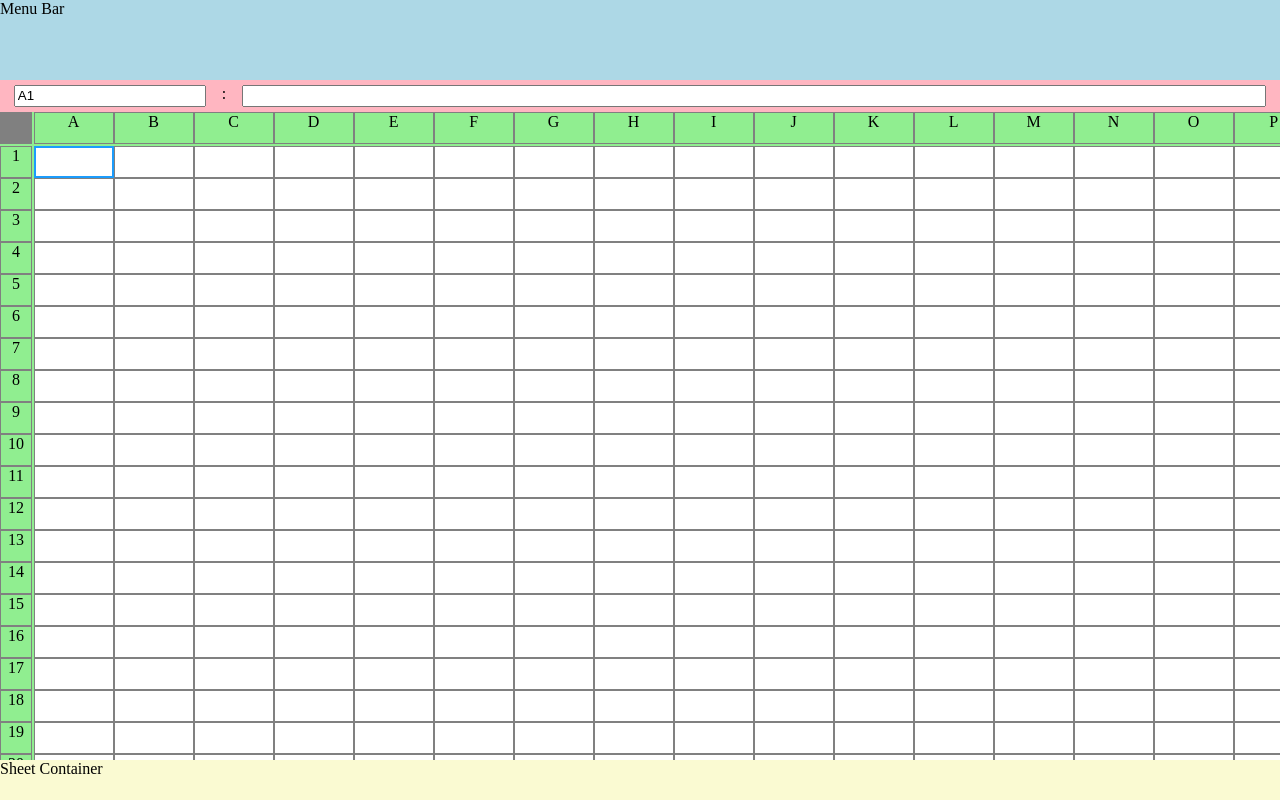
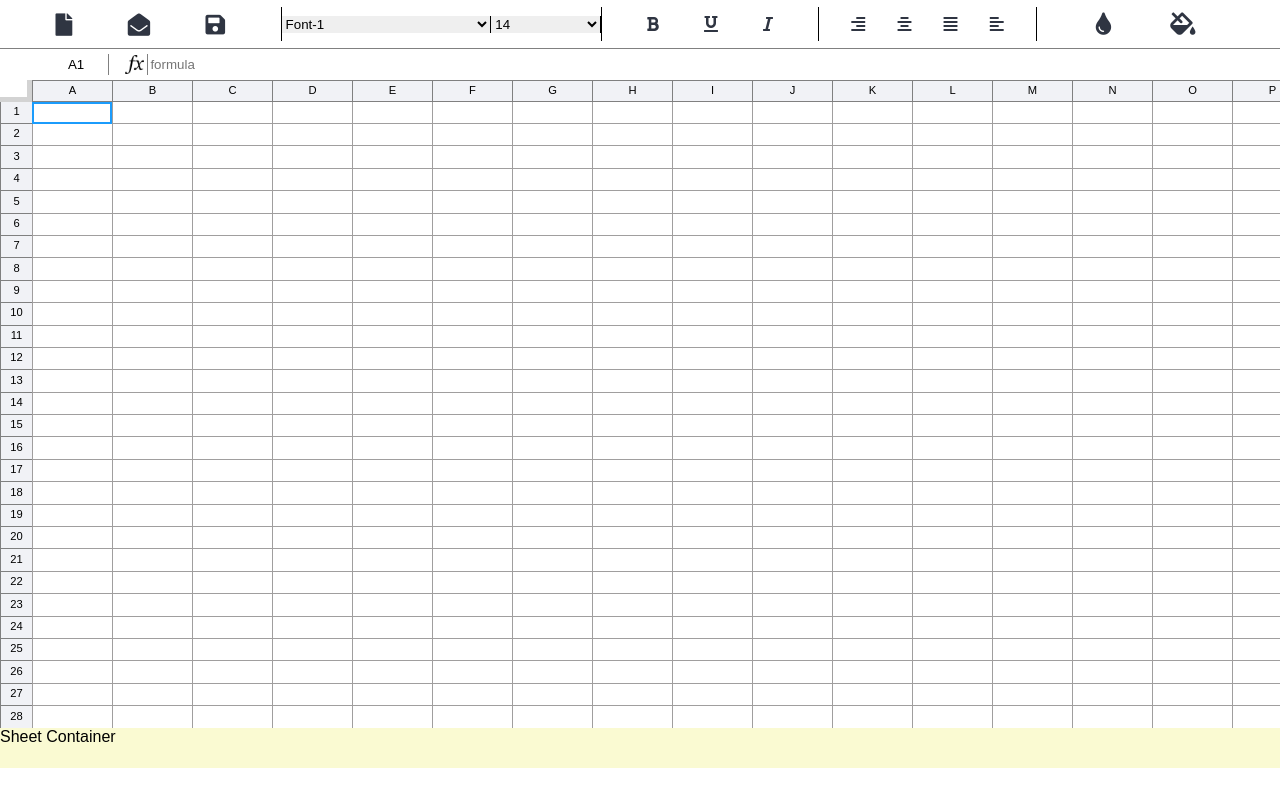
Before and after one commit to syedmdsaifihassan/Web-Development, a plain HTML site: page Browser/Module_4_Excel_Clone/index.html in a window 1280 px wide. Drawn offline with Linux system fonts and the light colour scheme.

Commit message:
bold, underline, italic, alignment

```diff
--- a/Browser/Module_4_Excel_Clone/index.html
+++ b/Browser/Module_4_Excel_Clone/index.html
@@ -6,34 +6,87 @@
     <meta http-equiv="X-UA-Compatible" content="IE=edge">
     <meta name="viewport" content="width=device-width, initial-scale=1.0">
     <title>Document</title>
+    <!-- font awesome -> while using icons  -->
+    <link rel="stylesheet" href="https://pro.fontawesome.com/releases/v5.10.0/css/all.css"
+        integrity="sha384-AYmEC3Yw5cVb3ZcuHtOA93w35dYTsvhLPVnYs9eStHfGJvOvKxVfELGroGkvsg+p" crossorigin="anonymous" />
     <link rel="stylesheet" href="style.css">
 </head>
 
 <body>
     <!-- .menu_bar+.formula_bar+.grid_container+.sheets_container -->
-    <div class="menu_bar">Menu Bar </div>
+    <div class="menu_bar">
+        <!-- new open save -->
+        <div class="new_open_save_container">
+            <div class="icon_container">
+                <i class="fas fa-file"></i>
+            </div>
+            <div class="icon_container">
+                <i class="fas fa-envelope-open"></i>
+            </div>
+            <div class="icon_container">
+                <i class="fas fa-save"></i>
+            </div>
+        </div>
+        <!-- font family and font size -->
+        <!-- select  -->
+        <div class="formatting-container">
+            <select class="font_family_input">
+                <option value="'Courier New'">Font-1</option>
+                <option value="'Franklin Gothic Medium'">Font-2</option>
+                <option value="'Trebuchet MS'">Font-3</option>
+                <option value="Georgia">Font-4</option>
+            </select>
+            <select class="font_size_input">
+                <option value="14">14</option>
+                <option value="18">18</option>
+                <option value="20">20</option>
+                <option value="24">24</option>
+            </select>
+        </div>
+        <div class="bui_container">
+            <i class="fas fa-bold"></i>
+            <i class="fas fa-underline"></i>
+            <i class="fas fa-italic"></i>
+
+        </div>
+        <!-- bold italic underline  -->
+        <!-- colors-->
+        <div class="alignment_container">
+            <i class="fas fa-align-right right"></i>
+            <i class="fas fa-align-center center"></i>
+            <i class="fas fa-align-justify justify"></i>
+            <i class="fas fa-align-left left"></i>
+        </div>
+        <!-- alignment -->
+        <div class="color-container">
+            <i class="fas fa-tint"></i>
+            <i class="fas fa-fill-drip"></i>
+            <input type="color" class="text_color" style="display: none">
+            <input type="color" class="background_color" style="display:none">
+        </div>
+    </div>
     <div class="formula_bar">
         <input type="text" class="address_input">
-        <div>:</div>
-        <input type="text" class="formula_input">
+        <img src="pngwing.com.png" alt="">
+        <input type="text" class="formula_input" placeholder="formula">
     </div>
+
     <div class="grid_container">
         <div class="top_left_cell">
-
         </div>
         <div class="top_row">
             <!-- static -->
         </div>
         <div class="left_col">
-            <!-- left column -->
         </div>
         <div class="grid">
-            <!-- 2d grid build -->
+            <!-- 2d grid build  -->
         </div>
-
     </div>
-    <div class="sheets_container">Sheet Container</div>
-    <script src="script.js"></script>
+    <div class="sheets_container">
+        Sheet Container</div>
+    <script src="init.js"></script>
+    <script src="menu.js"></script>
 </body>
 
 </html>
--- /dev/null
+++ b/Browser/Module_4_Excel_Clone/init.js
@@ -0,0 +1,114 @@
+// print it to -> address bar
+// top row cells creation
+let topRow = document.querySelector(".top_row");
+// left col cells creation
+let leftCol = document.querySelector(".left_col");
+// grid
+let grid = document.querySelector(".grid");
+let addressInput = document.querySelector(".address_input");
+
+for (let i = 0; i < 26; i++) {
+    let div = document.createElement("div");
+    div.setAttribute("class", "cell");
+    div.textContent = String.fromCharCode(65 + i);
+    topRow.appendChild(div)
+}
+
+for (let i = 1; i <= 100; i++) {
+    let div = document.createElement("div");
+    div.setAttribute("class", "cell");
+    div.textContent = i;
+    leftCol.appendChild(div)
+}
+// 2 d loop -> columns*rows
+
+for (let i = 0; i < 100; i++) {
+    let row = document.createElement("div");
+    row.setAttribute("class", "row");
+    for (let j = 0; j < 26; j++) {
+        let div = document.createElement("div");
+        div.setAttribute("class", "cell");
+        // div.textContent = String.fromCharCode(j+65)+(i+1)
+        // div.textContent = i + "," + j
+        div.setAttribute("contentEditable", "true")
+        //   every cell identification required
+        div.setAttribute("rId", i);
+        div.setAttribute("cId", j);
+        row.appendChild(div);
+    }
+    grid.appendChild(row)
+}
+
+// default value put for every cell
+let db = [];
+for (let i = 0; i < 100; i++) {
+    let rowArr = [];
+    for (let j = 0; j < 26; j++) {
+        let cellObject = {
+            color: "black",
+            backgroundColor: "white",
+            fontFamily: "'Courier New'",
+            fontSize: 14,
+            halign: "center",
+            italic: "none",
+            underline: "none",
+            bold: "normal"
+        }
+        rowArr.push(cellObject)
+    }
+    db.push(rowArr);
+}
+
+console.log(db);
+
+// if i click on any of the cells
+let AllGridCells = document.querySelectorAll(".grid .cell");
+
+for (let i = 0; i < AllGridCells.length; i++) {
+    AllGridCells[i].addEventListener("click", function (e) {
+        // // previous cell address
+        let prevAddress = addressInput.value;
+        if (prevAddress != "") {
+            let ridcidObj = getRidCidFromAddress(prevAddress);
+            // alert(ridcidObj.rid +""+ ridcidObj.cid);
+            // prev -> remove -> border
+            let prevCell = document
+                .querySelector
+                (`.grid .cell[rId='${ridcidObj.rid}'][cId='${ridcidObj.cid}']`);
+            prevCell.style.border = "0.1px solid gray";
+            prevCell.style.borderRight = "none";
+            prevCell.style.borderTop = "none";
+        }
+        //
+        // alert("cell was clicked");
+        // -> then i will get the address of that particular cell
+        let rid = AllGridCells[i].getAttribute("rId");
+        let cid = AllGridCells[i].getAttribute("cId");
+        //    get -> always in string
+        rid = Number(rid);
+        cid = Number(cid);
+        // alert(String.fromCharCode(cid + 65) + " " + (rid + 1));
+        // alert (cid +" "+rid+1 );
+        addressInput.value = String.fromCharCode(cid + 65) + (rid + 1);
+        // cell styling bhi change
+        let cCell = AllGridCells[i];
+        cCell.style.border = "2px solid #1B9CFC";
+
+
+    })
+}
+// get first elem
+let firstCell = document.querySelector(".grid .cell[rId='0'][cId='0']");
+firstCell.click();
+firstCell.focus();
+function getRidCidFromAddress(address) {
+    // A-Z, 1-100
+    // B
+    let AsciiValue = address.charCodeAt(0);
+    let cid = AsciiValue - 65;
+    let rid = Number(address.substring(1)) - 1;
+    return {
+        rid: rid, cid: cid
+    }
+
+}
--- /dev/null
+++ b/Browser/Module_4_Excel_Clone/menu.js
@@ -0,0 +1,109 @@
+let fontSizeInput = document.querySelector(".font_size_input");
+let fontFamilyInput = document.querySelector(".font_family_input");
+let boldIcon = document.querySelector(".fa-bold");
+let underlineIcon = document.querySelector(".fa-underline");
+let italicIcon = document.querySelector(".fa-italic");
+let alignmentContainer = document.querySelector(".alignment_container");
+let textColorHInput = document.querySelector(".text_color");
+let textColorInput = document.querySelector(".fa-tint");
+let backgroundHInput = document.querySelector(".background_color");
+let backgroundInput = document.querySelector(".fa-fill-drip");
+
+textColorInput.addEventListener("click", function(e) {
+    // dom help hidden click trigger
+    textColorHInput.click();
+    // console.log("clicked");
+})
+textColorHInput.addEventListener("click", function(e) {
+    let color = textColorHInput.value;
+    // console.log("color: " + color);
+    let address = addressInput.value;
+    let ridcidObj = getRidCidFromAddress(address);
+    let tobeChangedCell = document.querySelector
+        (`.grid .cell[rId='${ridcidObj.rid}'][cId='${ridcidObj.cid}']`);
+    // change fontSize property
+    tobeChangedCell.style.color = color;
+})
+
+backgroundInput.addEventListener("click", function(e) {
+    // dom help hidden click trigger
+    backgroundHInput.click();
+    // console.log("clicked");
+})
+backgroundHInput.addEventListener("click", function(e) {
+    let color = backgroundHInput.value;
+    // console.log("color: " + color);
+    let address = addressInput.value;
+    let ridcidObj = getRidCidFromAddress(address);
+    let tobeChangedCell = document.querySelector
+        (`.grid .cell[rId='${ridcidObj.rid}'][cId='${ridcidObj.cid}']`);
+    // change fontSize property
+    tobeChangedCell.style.backgroundColor = color;
+})
+
+// change
+fontSizeInput.addEventListener("change", function () {
+    let fontSize = fontSizeInput.value;
+    let address = addressInput.value;;
+    let ridcidObj = getRidCidFromAddress(address);
+    let tobeChangedCell = document.querySelector
+        (`.grid .cell[rId='${ridcidObj.rid}'][cId='${ridcidObj.cid}']`);
+    // change fontSize property
+    tobeChangedCell.style.fontSize = fontSize + "px";
+})
+// select -> fontFamily
+fontFamilyInput.addEventListener("change", function () {
+    let fontFamily = fontFamilyInput.value;
+    let address = addressInput.value;;
+    let ridcidObj = getRidCidFromAddress(address);
+    let tobeChangedCell = document.querySelector
+        (`.grid .cell[rId='${ridcidObj.rid}'][cId='${ridcidObj.cid}']`);
+    // change fontSize property
+    tobeChangedCell.style.fontFamily = fontFamily;
+})
+
+boldIcon.addEventListener("click", function(){
+    // get address from UI
+    let address = addressInput.value;
+    let ridcidObj = getRidCidFromAddress(address);
+    let tobeChangedCell = document.querySelector(`.grid .cell[rId='${ridcidObj.rid}'][cId='${ridcidObj.cid}']`);
+    // change fontSize property
+    tobeChangedCell.style.fontWeight = 'bold';
+    // then change icon
+    boldIcon.classList.add("selected");
+})
+
+underlineIcon.addEventListener("click", function(){
+    // get address from UI
+    let address = addressInput.value;
+    let ridcidObj = getRidCidFromAddress(address);
+    let tobeChangedCell = document.querySelector(`.grid .cell[rId='${ridcidObj.rid}'][cId='${ridcidObj.cid}']`);
+    // change fontSize property
+    tobeChangedCell.style.textDecoration = 'underline';
+    // then change icon
+    underlineIcon.classList.add("selected");
+})
+
+italicIcon.addEventListener("click", function(){
+    // get address from UI
+    let address = addressInput.value;
+    let ridcidObj = getRidCidFromAddress(address);
+    let tobeChangedCell = document.querySelector(`.grid .cell[rId='${ridcidObj.rid}'][cId='${ridcidObj.cid}']`);
+    // change fontSize property
+    tobeChangedCell.style.fontStyle = 'italic';
+    // then change icon
+    underlineIcon.classList.add("selected");
+})
+
+alignmentContainer.addEventListener("click", function(e) {
+    console.log(e.target);
+    if(e.target !== alignmentContainer) {
+        let classesArr = e.target.classList;
+        let hAlignment = classesArr[classesArr.length - 1];
+        let address = addressInput.value;
+        let ridcidObj = getRidCidFromAddress(address);
+        let tobeChangedCell = document.querySelector(`.grid .cell[rId='${ridcidObj.rid}'][cId='${ridcidObj.cid}']`);
+        // change fontSize property
+        tobeChangedCell.style.textAlign = hAlignment;
+    }
+})
--- a/Browser/Module_4_Excel_Clone/script.js
+++ /dev/null
@@ -1,85 +0,0 @@
-let rows = 100;
-let cols = 26;
-
-// creating top rows cells
-let topRow = document.querySelector(".top_row");
-for (let i = 0; i < cols; i++) {
-    let div = document.createElement("div");
-    div.setAttribute("class", "cell");
-    div.textContent = String.fromCharCode(65 + i);
-    topRow.appendChild(div)
-}
-
-// creating left column cells
-let leftCol = document.querySelector(".left_col");
-for (let i = 1; i <= rows; i++) {
-    let div = document.createElement("div");
-    div.setAttribute("class", "cell");
-    div.textContent = i;
-    leftCol.appendChild(div)
-}
-
-// grid
-// 2 d loop -> columns*rows
-let grid = document.querySelector(".grid");
-for (let i = 0; i < rows; i++) {
-    let row = document.createElement("div");
-    row.setAttribute("class", "row");
-    for (let j = 0; j < cols; j++) {
-        let cell = document.createElement("div");
-        cell.setAttribute("class", "cell");
-        cell.setAttribute("rId", i);
-        cell.setAttribute("cId", j);
-        // cell.textContent = i+","+j;
-        cell.contentEditable = true;
-        row.appendChild(cell);
-    }
-    grid.appendChild(row);
-}
-
-// if i click any of the cells
-let allGridCells = document.querySelectorAll(".grid .cell");
-let addressInput = document.querySelector(".address_input");
-for (let i = 0; i < allGridCells.length; i++) {
-    allGridCells[i].addEventListener("click", function (e) {
-
-        let prevAddress = addressInput.value;
-        if (prevAddress != "") {
-            let ridcidObj = getRidCidFromAddress(prevAddress);
-            // alert(ridcidObj.rid +""+ ridcidObj.cid);
-            // prev -> remove -> border
-            let prevCell = document.querySelector(`.grid .cell[rId='${ridcidObj.rid}'][cId='${ridcidObj.cid}']`);
-            prevCell.style.border ="0.5px solid gray";
-            // prevCell.style.borderRight="none";
-            // prevCell.style.borderTop="none";
-        }
-        // alert("cell is clicked");
-        // then i will get the address of that particular cell
-        let rid = allGridCells[i].getAttribute("rId");
-        let cid = allGridCells[i].getAttribute("cId");
-        // get -> always in
-        rid = Number(rid);
-        cid = Number(cid);
-        // alert(rid+1+" "+String.fromCharCode(65+cid));
-        addressInput.value = String.fromCharCode(65+cid)+(rid+1);
-        // cell styling bhi change
-        let cCell = allGridCells[i];
-        cCell.style.border = "2px solid #1B9CFC";
-    })
-}
-
-// get first element (default)
-let firstCell = document.querySelector(".grid .cell[rId='0'][cId='0']");
-firstCell.click();
-firstCell.focus();
-
-function getRidCidFromAddress(address) {
-    // A-Z, 1-100
-    // B
-    let AsciiValue = address.charCodeAt(0);
-    let cid = AsciiValue - 65;
-    let rid = Number(address.substring(1)) - 1;
-    return {
-        rid: rid, cid: cid
-    }
-}
--- a/Browser/Module_4_Excel_Clone/style.css
+++ b/Browser/Module_4_Excel_Clone/style.css
@@ -1,19 +1,88 @@
+/* generic styling */
+
 * {
     box-sizing: border-box;
+    font-weight: 100;
 }
 
 body {
     margin: 0px;
+    font-family: sans-serif;
 }
+
+select {
+    border: none;
+    padding-right: 0.5rem;
+    border-right: 1px solid;
+    outline: none;
+}
+
+/* *******************menu *************bar */
 
 .menu_bar {
     /* border: 2px solid red; */
-    background-color: lightblue;
-    height: 5rem;
+    /* background-color:brown; */
+    height: 3rem;
+    width: 100vw;
+    display: flex;
+    align-items: center;
+}
+
+.menu_bar>* {
+    border-right: 1px solid black;
+    height: 70%;
+    display: flex;
+    justify-content: space-evenly;
+    align-items: center;
+}
+
+.new_open_save_container {
+    width: 22%;
+}
+
+.formatting-container {
+    width: 25%;
+}
+
+.font_family_input {
+    flex: 2;
+    /* width: 66.6%; */
+}
+
+.font_size_input {
+    flex: 1;
+    /* width:30.33%; */
+}
+
+.bui_container, .alignment_container, .color-container {
+    width: 17%;
+}
+
+.fas {
+    font-size: 1.4rem;
+    color: #2f3542;
+}
+
+.color-container {
+    border-right: none;
+}
+
+.bui_container>*, .alignment_container>*, .color_container>* {
+    font-size: 1rem;
+}
+
+.selected{
+    background-color: #a28989;
+    border-radius: 50%;
+    box-shadow: 0 0 0 3px rgb(160 158 158);
+}
+
+.icon_container {
+    height: 60%
 }
 
 .formula_bar {
-    background-color: lightpink;
+    /* background-color:lightpink; */
     height: 2rem;
 }
 
@@ -22,73 +91,118 @@ body {
     height: 2.5rem;
 }
 
-/* grid css */
+/* ************grid css************** */
+
 .grid_container {
     height: calc(100vh - ( 5rem + 2rem + 2.5rem));
-    background-color: lightgreen;
+    /* background-color:lightgreen; */
     overflow: scroll;
 }
+
+.cell {
+    border: 0.1px solid gray;
+    height: 1.4rem;
+    text-align: center;
+    outline: none;
+    border-right: none;
+    border-top: none;
+    /* font-family: 'Courier New'; */
+    /* font-family: 'Franklin Gothic Medium'; */
+    /* font-family: 'Trebuchet MS'; */
+    /* font-family: Georgia, 'Times New Roman', Times, serif; */
+}
+
 .top_row {
-    /* text-align: center; */
     display: flex;
     position: relative;
-    top: -2rem;
-    left: 2.1rem;
+    left: 2rem;
+    top: -1.4rem;
 }
-.top_row .cell{
+
+.top_row .cell {
     text-align: center;
-    /* these cells are fixed */
+    /* these cells are flexed  */
     min-width: 5rem;
+    padding-top: 0.21rem;
+    ;
+    font-size: 0.7rem;
+    border-top: 0.1px solid gray;
+    background-color: #f1f2f6;
 }
-.left_col{
+
+.left_col {
     width: 2rem;
     text-align: center;
     position: relative;
-    top: -1.9rem;
+    top: -1.45rem;
+    background-color: #f1f2f6;
 }
-.cell{
-    border: 0.5px solid gray;
-    height: 2rem;
+
+.left_col>.cell {
+    padding-top: 0.21rem;
+    font-size: 0.7rem;
+}
+
+.top_left_cell {
+    height: 1.4rem;
+    width: 2rem;
+    border-right: 5px solid lightgray;
+    border-bottom: 5px solid lightgray;
+}
+
+.row {
+    display: flex;
+}
+
+.grid .cell {
+    min-width: 5rem;
+    border: 0.02px solid rgb(160, 158, 158);
+    border-top: none;
+    border-right: none;
+}
+
+.grid_container {
+    position: relative;
+}
+
+.grid {
+    position: absolute;
+    top: 1.35rem;
+    left: 2rem;
+}
+
+/* ***********formula bar ****************/
+
+.formula_bar {
+    display: flex;
+    align-items: center;
+    justify-content: center;
+    border: none;
+    border-top: 1px solid gray;
+}
+
+.formula_bar>* {
+    height: 70%;
+}
+
+.address_input {
+    width: 4rem;
     text-align: center;
+    border: none;
+    outline: none;
+    border-right: 0.5px solid gray;
+}
+
+.formula_input {
+    width: calc(100vw - 12rem);
+    border: none;
+    border-left: 1px solid gray;
     outline: none;
 }
-.top_left_cell{
-    height:2rem;
-    width: 2rem;
-    background-color:gray;
+
+.formula_bar img {
+    display: inline-block;
+    height: 60%;
+    margin-right: 0.2rem;
+    margin-left: 1rem;
 }
-.row{
-    display: flex;
-}
-.grid .cell{
-    min-width: 5rem;
-}.grid_container{
-    position: relative;
-}
-.grid{
-    height:auto;
-    background-color:#ffffff;
-    left: 2.1rem;
-    top: 2.1rem;
-    position: absolute;
-}
-
-/* formula bar */
-.formula_bar{
-    display: flex;
-    justify-content: center;
-    align-items: center;
-}
-.formula_bar>div{
-    margin-left: 1rem;
-    margin-right: 1rem;
-}
-.formula_bar>*{
-    height: 70%;
-}
-.address_input{
-    width: 15%;
-}
-.formula_input{
-    width: 80%;
-}
```
Also changed, not shown: Browser/Module_4_Excel_Clone/pngwing.com.png (added).
